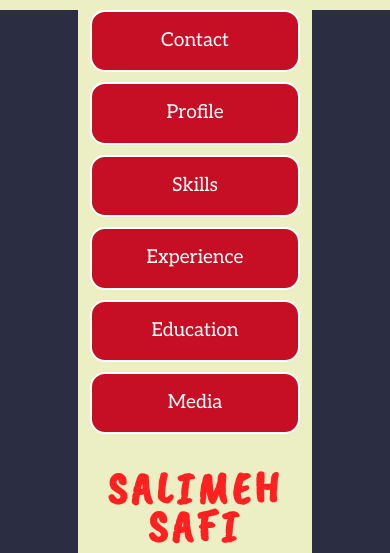
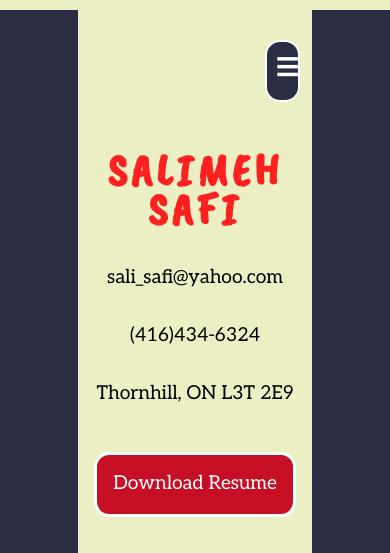
Before and after one commit to salisafi/ssafi.com, a plain HTML site: page index.html in a window 390 px wide. Shown: the top 553 px of the page. Drawn offline with nearby package versions, Linux system fonts and the light colour scheme; grey boxes are pictures that could not be loaded.

Commit message:
small screen size burger button fix

```diff
--- a/asset/css/style.css
+++ b/asset/css/style.css
@@ -174,6 +174,12 @@ https://coolors.co/edd382-fc9e4f-f2f3d9-ce6c47-f4442e
 			background: #EBEFC3;
 			text-align: center;
 		}
+		.topnav {
+		    overflow: hidden;
+		}
+		nav .icon {
+		    display: none;
+		}
 		nav a{
 			display: inline-block;
 			width: 15%;
@@ -325,6 +331,9 @@ https://coolors.co/edd382-fc9e4f-f2f3d9-ce6c47-f4442e
 			body{
 				line-height: 2em;
 			}
+			h1{
+				margin-top: 50px;
+			}
 			.content-wrap {
 				padding: 5px;
 			}
@@ -333,16 +342,45 @@ https://coolors.co/edd382-fc9e4f-f2f3d9-ce6c47-f4442e
 				margin-top: 10px;
 				margin-bottom: -10px;
 				margin-left: 20%;
+				text-align: center;
 				/* border-bottom-right-radius: 10px;
 				border-bottom-left-radius: 10px; */
 			}
-			nav a{
+			nav a:not(:last-child){
+				display: none;
+				background: #c60f24;
+				padding: 10px;
+			}
+			.fa, .fas {
+				font-weight: 900;
+				font-size: 1.3em;
+			}
+			nav a.icon {
+				float: right;
+				background: #2B2D42;
+				margin-top: 30px;
+				margin-right: 5%;
+				display: block;
+				padding: 10px;
+			}
+			.topnav.responsive {position: relative;}
+			.topnav.responsive .icon {
+				position: absolute;
+				right: 0;
+				top: 0;
+			}
+		    .topnav.responsive a:not(:last-child) {
+				float: none;
+				width: 90%;
+				display: block;
+			}
+/* 			nav a{
 				display: block;
 				width: 90%;
 				min-width: 30%;
 				margin-bottom: 10px;
 			    padding: 10px;
-			}
+			} */
 			h1, h2, h3, h4, p{
 				text-align: center;
 			}
--- a/asset/js/script.js
+++ b/asset/js/script.js
@@ -1,3 +1,14 @@
+
+
+
+function myFunction() {
+  var x = document.getElementById("topnav");
+  if (x.className === "topnav") {
+    x.className += " responsive";
+  } else {
+    x.className = "topnav";
+  }
+}
 
 // document.getElementById("experiences").innerHTML = "Hello JavaScript!";
 
--- a/index.html
+++ b/index.html
@@ -15,13 +15,16 @@
     <!-- <h1>Skip to Main Content - Salimeh Safi Resume</h1> -->
 	<!-- // Into -->
 	<header>
-		<nav>
+		<nav class="topnav" id="topnav">
 			<a href="#content">Contact</a>
 			<a href="#profile">Profile</a>
 			<a href="#skills">Skills</a>
 			<a href="#experiences">Experience</a>
 			<a href="#education">Education</a>
 			<a href="#socialMedia">Media</a>
+			<a href="javascript:void(0);" class="icon" onclick="myFunction()">
+			<i class="fa fa-bars"></i>
+			</a>
 		</nav>
 
 		<!-- <video id="myVideo" controls> -->
```
